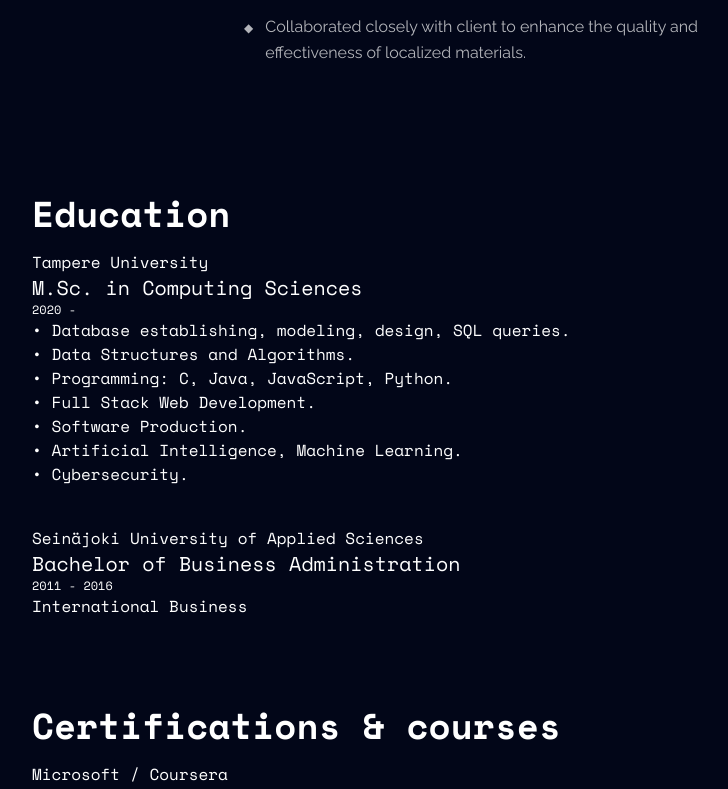
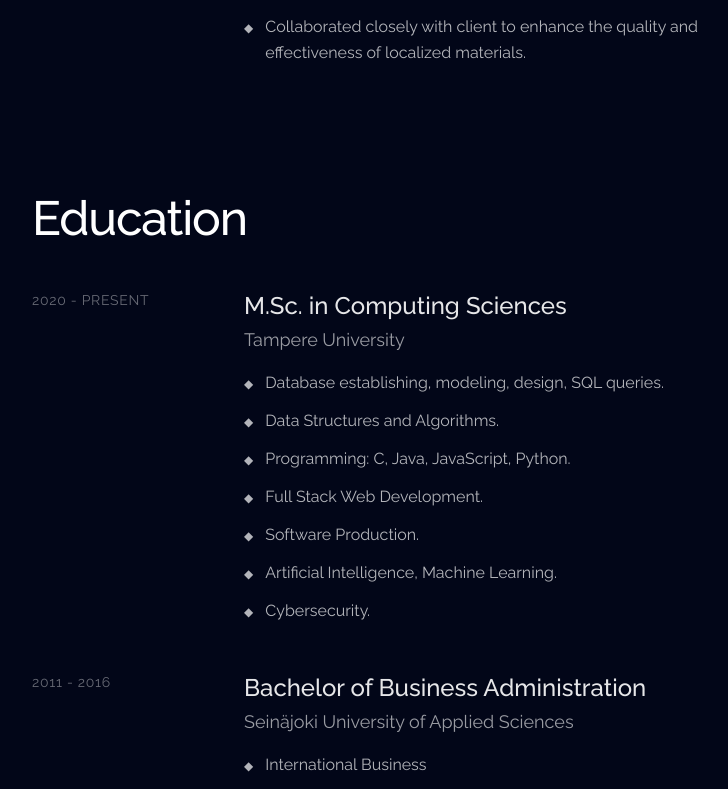
Before and after one commit to tjokinen/tjokinen.github.io, a Next.js app: page / in a window 1280 px wide. Shown: the part 3029-3818 px from the top of the page, without its empty margins (256-984 px from the left). Built offline with nearby package versions, Linux system fonts and the light colour scheme.

Commit message:
change education section design

```diff
--- a/src/components/education.js
+++ b/src/components/education.js
@@ -1,12 +1,77 @@
-import Card from "@/components/card"
+import Image from "next/image"
 
 export default function Education() {
+    const educationData = [
+        {
+            organization: "Tampere University",
+            title: "M.Sc. in Computing Sciences",
+            date: "2020 - Present",
+            description: [
+                "Database establishing, modeling, design, SQL queries.",
+                "Data Structures and Algorithms.",
+                "Programming: C, Java, JavaScript, Python.",
+                "Full Stack Web Development.",
+                "Software Production.",
+                "Artificial Intelligence, Machine Learning.",
+                "Cybersecurity."
+            ]
+        },
+        {
+            organization: "Seinäjoki University of Applied Sciences",
+            title: "Bachelor of Business Administration",
+            date: "2011 - 2016",
+            description: [
+                "International Business"
+            ]
+        }
+    ];
+
     return (
-        <div className="grid gap-y-4 mt-12 col-span-1">
-            <a id="education" className="relative -top-[120px]"></a>
-            <h2 className="font-bold text-4xl">Education</h2>
-            <Card organization={"Tampere University"} disableIcon title={"M.Sc. in Computing Sciences"} date={"2020 -"} description={"•	Database establishing, modeling, design, SQL queries.\n•	Data Structures and Algorithms.\n•	Programming: C, Java, JavaScript, Python.\n•	Full Stack Web Development.\n•	Software Production.\n•	Artificial Intelligence, Machine Learning.\n•	Cybersecurity."} />
-            <Card organization={"Seinäjoki University of Applied Sciences"} disableIcon title={"Bachelor of Business Administration"} date={"2011 - 2016"} description={"International Business"} />
-          </div>
+        <section id="education" className="py-16">
+            <div className="max-w-7xl mx-auto">
+                <h2 className="font-raleway font-medium text-4xl md:text-5xl mb-12 tracking-tight">
+                    Education
+                </h2>
+
+                <div className="space-y-12">
+                    {educationData.map((edu, index) => (
+                        <div key={index} className="group relative grid grid-cols-1 md:grid-cols-[180px_1fr] gap-8">
+                            {/* Left side: Date */}
+                            <div className="flex flex-col gap-2">
+                                <span className="font-raleway text-white/40 text-sm tracking-wider uppercase">
+                                    {edu.date}
+                                </span>
+                            </div>
+
+                            {/* Right side: Content */}
+                            <div className="flex flex-col gap-4">
+                                <div>
+                                    <h3 className="font-raleway font-medium text-2xl text-white/90 group-hover:text-emerald-400 transition-colors duration-300">
+                                        {edu.title}
+                                    </h3>
+                                    <p className="font-raleway text-white/60 text-lg mt-1">
+                                        {edu.organization}
+                                    </p>
+                                </div>
+
+                                <ul className="space-y-3">
+                                    {edu.description.map((item, i) => (
+                                        <li key={i} className="font-raleway text-white/70 leading-relaxed flex gap-3">
+                                            <span className="text-emerald-500/50 mt-1.5 text-xs">◆</span>
+                                            <span>{item}</span>
+                                        </li>
+                                    ))}
+                                </ul>
+                            </div>
+
+                            {/* Decorative line between items */}
+                            {index !== educationData.length - 1 && (
+                                <div className="absolute -bottom-6 left-0 w-full h-px bg-gradient-to-r from-white/10 via-white/5 to-transparent md:hidden" />
+                            )}
+                        </div>
+                    ))}
+                </div>
+            </div>
+        </section>
     )
 }
```
